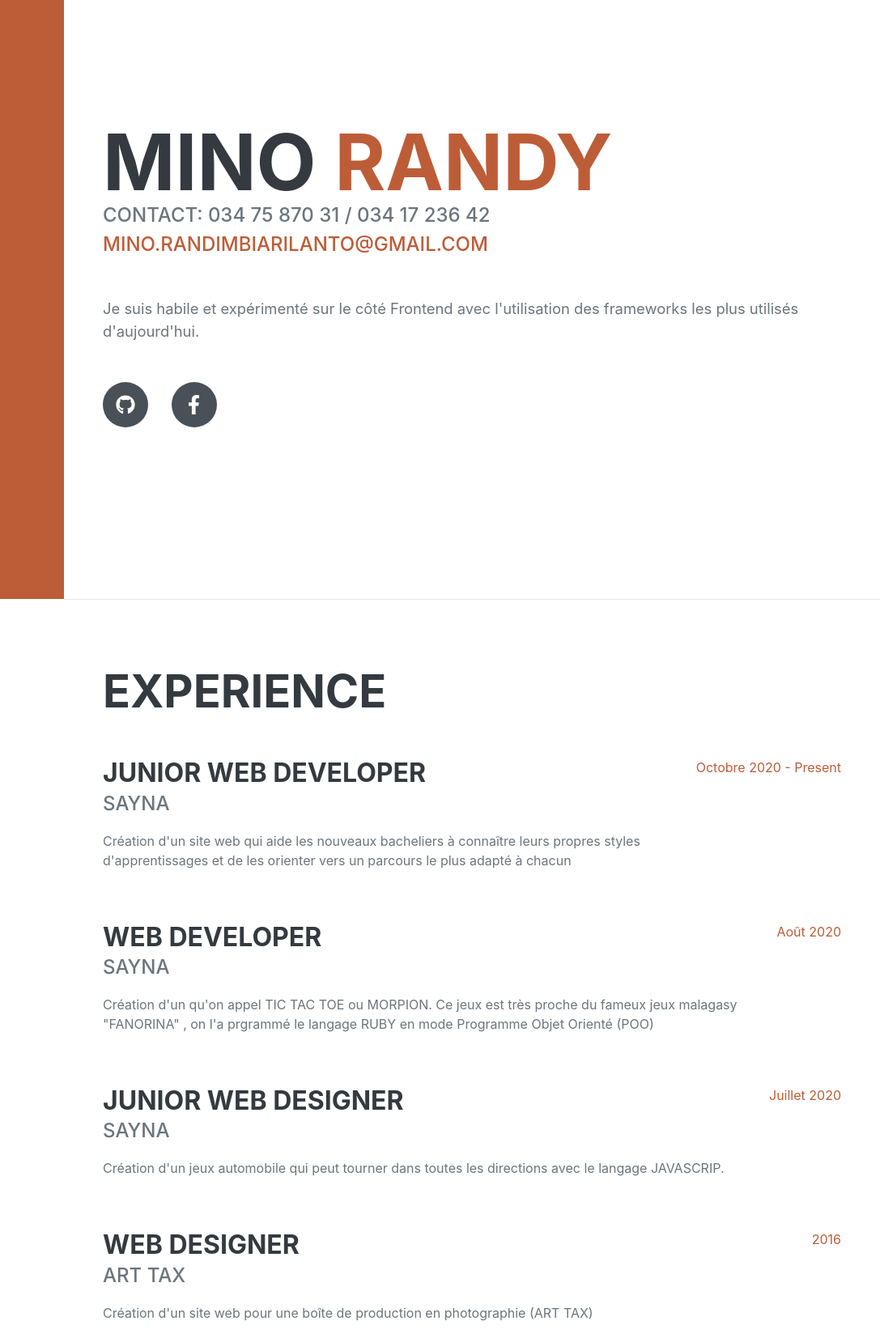
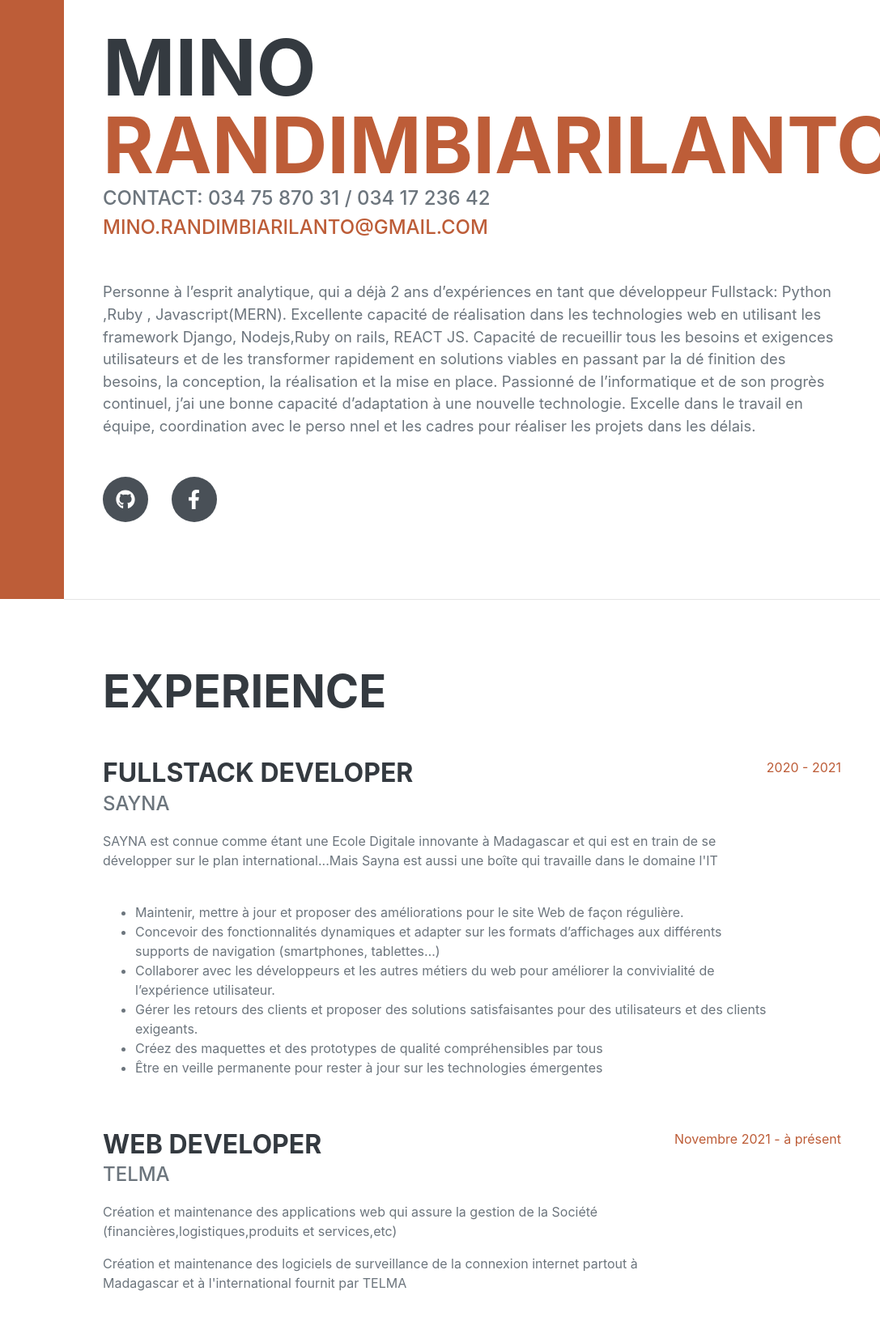
Before and after one commit to Mi5-hub/portfolio.github.com, a plain HTML site: page index.html in a window 1280 px wide. Shown: the part 60-1713 px from the top of the page at 81% size, 193-1280 px from the left. Drawn offline with nearby package versions, Linux system fonts and the light colour scheme; a web font is replaced by a local one.

Commit message:
mise à jour

```diff
--- a/index.html
+++ b/index.html
@@ -19,7 +19,7 @@
         <!-- Navigation-->
         <nav class="navbar navbar-expand-lg navbar-dark bg-primary fixed-top" id="sideNav">
             <a class="navbar-brand js-scroll-trigger" href="#page-top">
-                <span class="d-block d-lg-none">MINO RANDY</span>
+                <span class="d-block d-lg-none">Mino RANDIMBIARILANTO</span>
                 <span class="d-none d-lg-block"><img class="img-fluid img-profile rounded-circle mx-auto mb-2" src="assets/img/mino.png" alt="" /></span>
             </a>
             <button class="navbar-toggler" type="button" data-toggle="collapse" data-target="#navbarSupportedContent" aria-controls="navbarSupportedContent" aria-expanded="false" aria-label="Toggle navigation"><span class="navbar-toggler-icon"></span></button>
@@ -41,13 +41,24 @@
                 <div class="resume-section-content">
                     <h1 class="mb-0">
                         Mino
-                        <span class="text-primary">RANDY</span>
+                        <span class="text-primary">RANDIMBIARILANTO</span>
                     </h1>
                     <div class="subheading mb-5">
                        Contact: 034 75 870 31 / 034 17 236 42
                         <a href="mailto:name@email.com">mino.randimbiarilanto@gmail.com</a>
                     </div>
-                    <p class="lead mb-5">Je suis habile et expérimenté sur le côté Frontend avec l'utilisation des frameworks les plus utilisés d'aujourd'hui.</p>
+                    <p class="lead mb-5">Personne à l’esprit analytique, qui a déjà 2 ans d’expériences en tant que
+                        développeur Fullstack: Python ,Ruby ,
+                        Javascript(MERN). Excellente capacité de réalisation dans les technologies web en utilisant les framework
+                        Django, Nodejs,Ruby on rails,
+                        REACT JS. Capacité de recueillir tous les besoins et exigences utilisateurs et de les
+                        transformer rapidement en solutions viables en passant par la dé finition des besoins, la
+                        conception, la
+                        réalisation et la mise en place. Passionné de l’informatique et de son progrès continuel, j’ai une
+                        bonne capacité
+                        d’adaptation à une nouvelle technologie. Excelle dans le travail en équipe, coordination avec le
+                        perso nnel et les
+                        cadres pour réaliser les projets dans les délais.</p>
                     <div class="social-icons">
                         <a class="social-icon" href="https/github.com/Mi5-hub"><i class="fab fa-github"></i></a>
                         <a class="social-icon" href="https/facebook.com/Mino Randy"><i class="fab fa-facebook-f"></i></a>
@@ -61,36 +72,36 @@
                     <h2 class="mb-5">Experience</h2>
                     <div class="d-flex flex-column flex-md-row justify-content-between mb-5">
                         <div class="flex-grow-1">
-                            <h3 class="mb-0">Junior Web Developer</h3>
+                            <h3 class="mb-0">Fullstack Developer</h3>
                             <div class="subheading mb-3">SAYNA</div>
-                            <p>Création d'un site web qui aide les nouveaux bacheliers à connaître leurs propres styles d'apprentissages et de les orienter vers un parcours le plus adapté à chacun</p>
+                            <p>SAYNA est connue comme étant une Ecole Digitale innovante à Madagascar et qui est en train de
+                                se développer sur le plan international...Mais Sayna est aussi une boîte qui travaille dans
+                                le domaine l'IT </p> <br>
+                            <ul>
+                                <li>Maintenir, mettre à jour et proposer des améliorations pour le site Web de façon
+                                    régulière.</li>
+                                <li>Concevoir des fonctionnalités dynamiques et adapter sur les formats d’affichages aux
+                                    différents supports de navigation (smartphones, tablettes…)</li>
+                                <li>Collaborer avec les développeurs et les autres métiers du web pour améliorer la
+                                    convivialité de l’expérience utilisateur.</li>
+                                <li>Gérer les retours des clients et proposer des solutions satisfaisantes pour des
+                                    utilisateurs et des clients exigeants.</li>
+                                <li>Créez des maquettes et des prototypes de qualité compréhensibles par tous</li>
+                                <li>Être en veille permanente pour rester à jour sur les technologies émergentes</li>
+                            </ul>
                         </div>
-                        <div class="flex-shrink-0"><span class="text-primary">Octobre 2020 - Present</span></div>
+                        <div class="flex-shrink-0"><span class="text-primary">2020 - 2021</span></div>
                     </div>
                     <div class="d-flex flex-column flex-md-row justify-content-between mb-5">
                         <div class="flex-grow-1">
                             <h3 class="mb-0">Web Developer</h3>
-                            <div class="subheading mb-3">SAYNA</div>
-                            <p>Création d'un qu'on appel TIC TAC TOE ou MORPION. Ce jeux est très proche du fameux jeux malagasy "FANORINA" , on l'a prgrammé le langage RUBY en mode Programme Objet Orienté (POO)</p>
+                            <div class="subheading mb-3">TELMA</div>
+                            <p>Création et maintenance des applications web qui assure la gestion de la Société (financières,logistiques,produits et services,etc)</p>
+                            <p>Création et maintenance des logiciels de surveillance de la connexion internet partout à Madagascar et à l'international fournit par TELMA</p>
                         </div>
-                        <div class="flex-shrink-0"><span class="text-primary">Août 2020</span></div>
+                        <div class="flex-shrink-0"><span class="text-primary">Novembre 2021 - à présent</span></div>
                     </div>
-                    <div class="d-flex flex-column flex-md-row justify-content-between mb-5">
-                        <div class="flex-grow-1">
-                            <h3 class="mb-0">Junior Web Designer</h3>
-                            <div class="subheading mb-3">SAYNA</div>
-                            <p>Création d'un jeux automobile qui peut tourner dans toutes les directions avec le langage JAVASCRIP.</p>
-                        </div>
-                        <div class="flex-shrink-0"><span class="text-primary">Juillet 2020</span></div>
-                    </div>
-                    <div class="d-flex flex-column flex-md-row justify-content-between">
-                        <div class="flex-grow-1">
-                            <h3 class="mb-0">Web Designer</h3>
-                            <div class="subheading mb-3">ART TAX</div>
-                            <p>Création d'un site web pour une boîte de production en photographie (ART TAX) </p>
-                        </div>
-                        <div class="flex-shrink-0"><span class="text-primary">2016</span></div>
-                    </div>
+
                 </div>
             </section>
             <hr class="m-0" />
@@ -98,11 +109,21 @@
             <section class="resume-section" id="education">
                 <div class="resume-section-content">
                     <h2 class="mb-5">Education</h2>
+                    <div class="d-flex flex-column flex-md-row justify-content-between">
+                        <div class="flex-grow-1">
+                            <h3 class="mb-0">UNIVERSITE GSI MADAGASCAR</h3>
+                            <div class="subheading mb-3">3ème année en Licence Pro Informatique</div>
+                            <p>Développement web</p>
+                            <p>Réseaux</p>
+                            <p>Marketing web</p>
+                        </div>
 
+                        <div class="flex-shrink-0"><span class="text-primary">2020</span></div>
+                    </div>
                     <div class="d-flex flex-column flex-md-row justify-content-between">
                         <div class="flex-grow-1">
                             <h3 class="mb-0">UNIVERSITE D'ANTANANARIVO</h3>
-                            <div class="subheading mb-3">Formation MISA ( MATHEMATIQUES INFORMATIQUES ET STATISTIQUES APPLIQUES)</div>
+                            <div class="subheading mb-3">Formation modulaire MISA ( MATHEMATIQUES INFORMATIQUES ET STATISTIQUES APPLIQUES)</div>
                             <p>Moteur de Jeux UNITY</p>
                             <p>Développement web</p>
                             <p>Réseaux</p>
@@ -124,9 +145,9 @@
                         <div class="flex-grow-1">
                             <h3 class="mb-0">UNIVERSITE D'ANTANANARIVO</h3>
                             <div class="subheading mb-3">Mention Anthropologie</div>
-                            <div>3 ème année (2020)</div>
+                            <div>Licence (2020)</div>
                             <div class="subheading mb-3">Mention Etude Anglophone</div>
-                            <div>1 ème année (2018)</div>
+                            <div>1 ère année (2018)</div>
                             <p></p>
                         </div>
                         <div class="flex-shrink-0"><span class="text-primary">2017 - 2020</span></div>
@@ -148,38 +169,32 @@
             <section class="resume-section" id="skills">
                 <div class="resume-section-content">
                     <h2 class="mb-5">Skills</h2>
-                    <!-- <div class="subheading mb-3">Programming Languages & Tools</div> -->
-                   <!--  <ul class="list-inline dev-icons">
-                        <li class="list-inline-item"><i class="fab fa-html5"></i></li>
-                        <li class="list-inline-item"><i class="fab fa-css3-alt"></i></li>
-                        <li class="list-inline-item"><i class="fab fa-js-square"></i></li>
-                        <li class="list-inline-item"><i class="fab fa-angular"></i></li> -->
-                      <!--   <li class="list-inline-item"><i class="fab fa-react"></i></li>
-                        <li class="list-inline-item"><i class="fab fa-node-js"></i></li> -->
-                       <!--  <li class="list-inline-item"><i class="fab fa-sass"></i></li>
-                        <li class="list-inline-item"><i class="fab fa-less"></i></li>
-                        <li class="list-inline-item"><i class="fab fa-wordpress"></i></li>
-                        <li class="list-inline-item"><i class="fab fa-gulp"></i></li>
-                        <li class="list-inline-item"><i class="fab fa-grunt"></i></li>
-                        <li class="list-inline-item"><i class="fab fa-npm"></i></li> -->
-                   <!--  </ul>  -->
-                    <div class="subheading mb-3">Outils</div>
+
+                    <div class="subheading mb-3">Technologies</div>
                     <ul class="fa-ul mb-0">
                         <li>
                             <span class="fa-li"><i class="fas fa-check"></i></span>
-                            ADOBE CHARCTER ANIMATOR
+                            PYTHON
                         </li>
                         <li>
                             <span class="fa-li"><i class="fas fa-check"></i></span>
-                            ADOBE PHOTOSHOP
+                            NODE JS
                         </li>
                         <li>
                             <span class="fa-li"><i class="fas fa-check"></i></span>
-                            ADOBE AFTER EFFECT
+                            REACT JS
                         </li>
                         <li>
                             <span class="fa-li"><i class="fas fa-check"></i></span>
-                            ADOBE PREMIER PRO
+                            EXPRESS JS
+                        </li>
+                        <li>
+                            <span class="fa-li"><i class="fas fa-check"></i></span>
+                            PYTHON (DJANGO)
+                        </li>
+                        <li>
+                            <span class="fa-li"><i class="fas fa-check"></i></span>
+                            RUBY ON RAILS
                         </li>
                     </ul>
                 </div>
```
